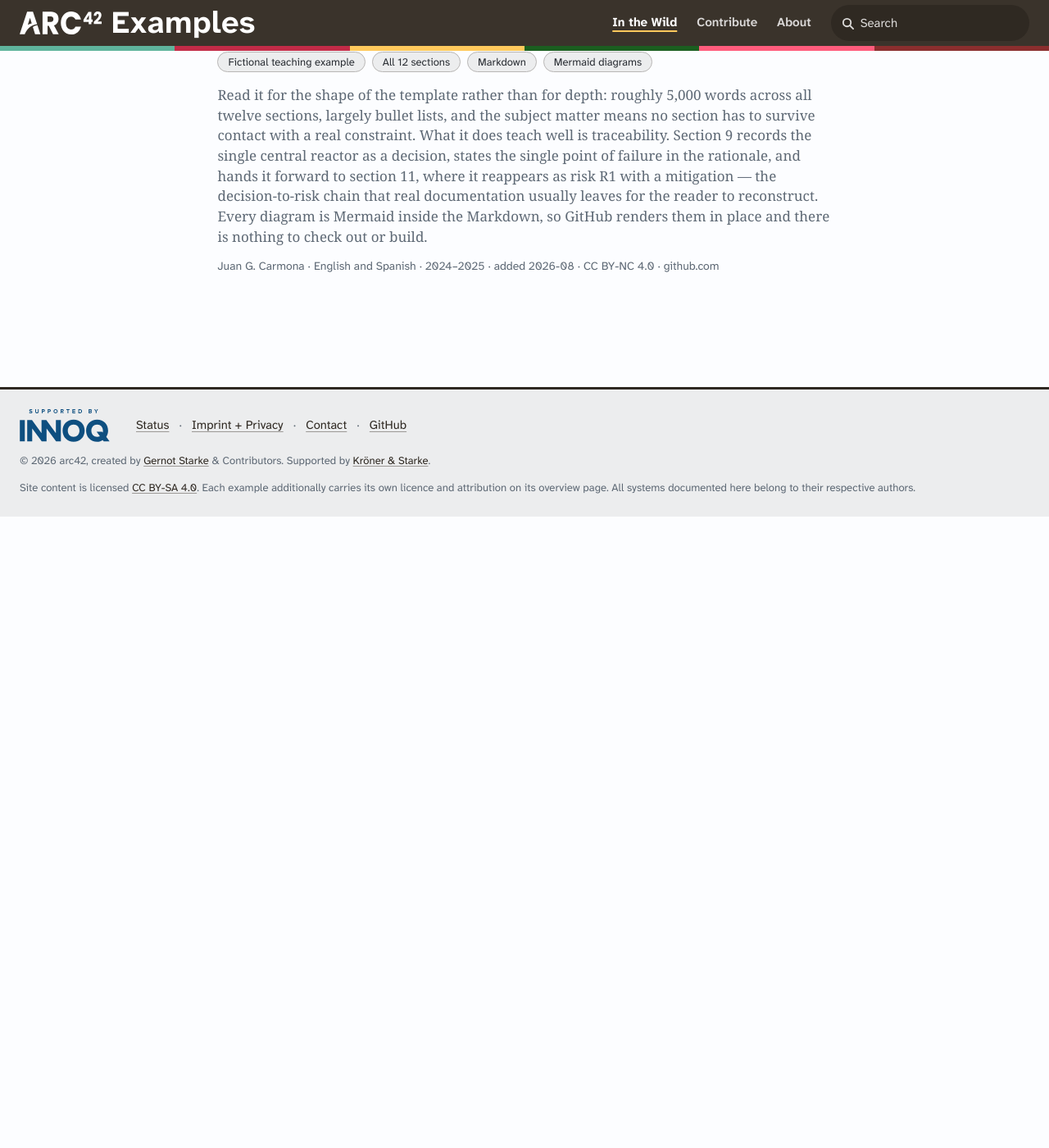
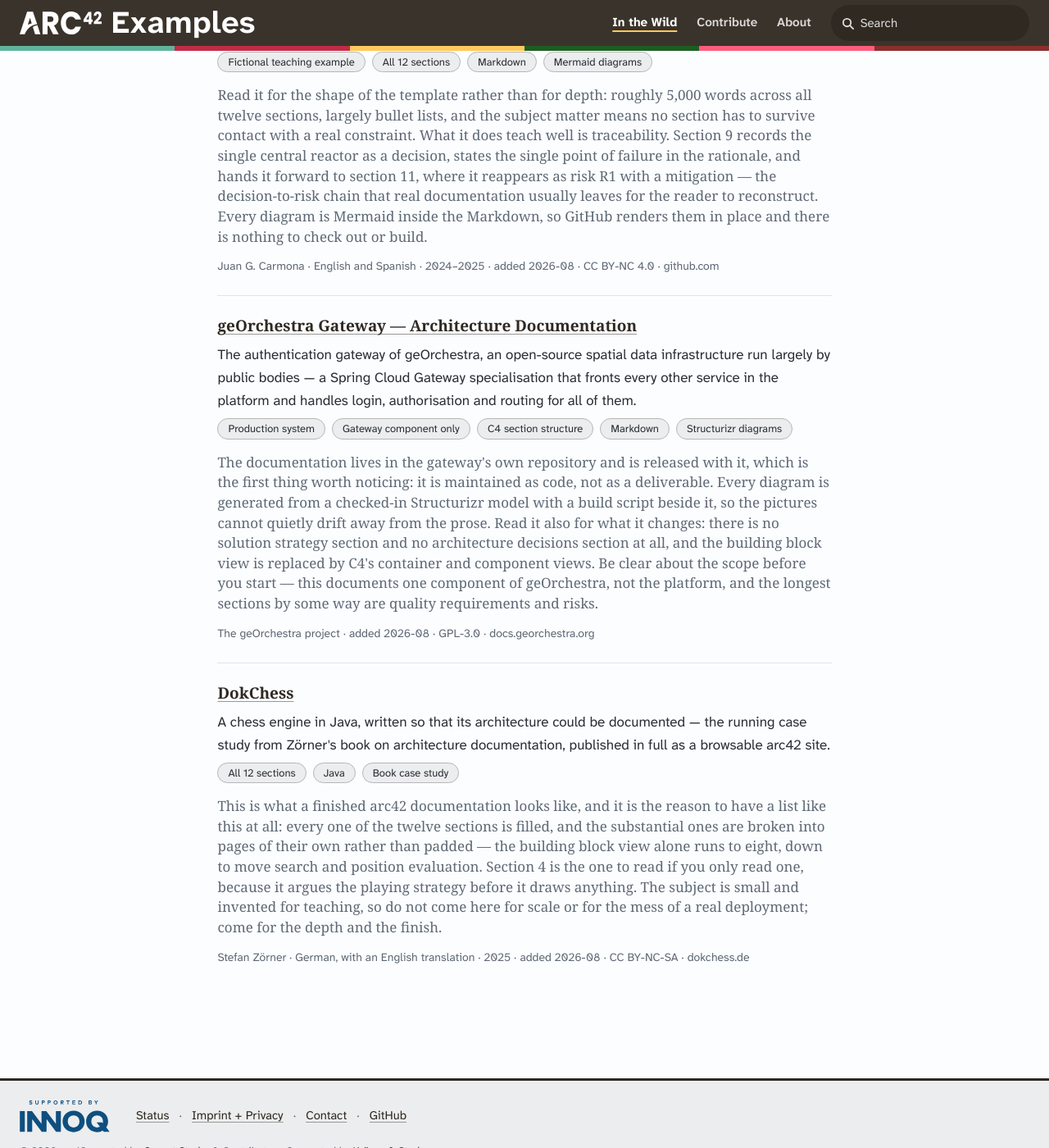
Before and after one commit to arc42/examples.arc42.org-site, a Jekyll site: the page built from _pages/in-the-wild.md, in a window 1280 px wide and 1400 px high, scrolled down 443 px. Shown: the whole window at 82% size. Built offline with Jekyll 4.4.1, drawn with Linux system fonts in a browser that asks for light colours; some web fonts are replaced; before the commit the page ends 1073 px from its top, so only the background shows below that.

Commit message:
add geOrchestra Gateway and DokChess; make list order editorial
Two more entries, and a change to how the page is ordered.

geOrchestra Gateway — the first real system on the page. Note the URL:
https://docs.georchestra.org (as originally proposed) is a 301 to the
marketing documentation portal, which has no arc42 content; the arc42
documentation is the gateway sub-project's, at
docs.georchestra.org/gateway/en/latest/arc42/. Scope is one component of
the SDI, not the platform, and the entry says so in the description, in a
facet, and in the note.

DokChess — placed last at the site owner's request. The link is the site
root, NOT the /dokchess/arc42/ path arc42.org/examples still advertises:
that path 301s to a broken https://www.dokchess.de//.

Ordering: dropped `| sort_natural: 'title'`. The file order is now the
page order. Alphabetical is the right default for an uncurated
bibliography and the wrong one here — it put a fictional teaching example
and a book-length case study side by side with nothing to tell a reader
which to open first. The rule (easiest first, deepest last, not a
ranking) is recorded in _data/in-the-wild.yml, along with its cost:
adding an entry is now a placement decision that needs justifying.

Co-Authored-By: Claude Opus 5 <noreply@anthropic.com>
Claude-Session: https://claude.ai/code/session_01P5gs2W1Se1U9Sd9ZQUnF1i

```diff
--- a/_data/in-the-wild.yml
+++ b/_data/in-the-wild.yml
@@ -56,9 +56,22 @@
 #   year         optional  When the documentation was written, if knowable.
 #                          A range is fine when it was revised substantially.
 #
-# ORDER DOES NOT MATTER: the page sorts by title. Keep the file alphabetical
-# anyway, so a pull request adding one entry is a one-line diff in a
-# predictable place.
+# ORDER IS EDITORIAL, and this file is where it is decided: the page renders
+# these top to bottom exactly as they appear below. It used to sort by title,
+# which is the right default for a bibliography nobody curates and the wrong
+# one here — alphabetical put a fictional teaching example and a decade-deep
+# book case study side by side with nothing to tell a newcomer which to open
+# first.
+#
+# The order is roughly EASIEST FIRST: shortest and most self-contained at the
+# top, deepest and least immediately accessible at the bottom. It is NOT a
+# ranking, and nothing on this page is better than anything else on it — the
+# note under each entry is the only quality signal, and it is dated and signed
+# by being ours.
+#
+# The cost of dropping the sort is that adding an entry is now a decision
+# rather than an alphabetical insert. Say in the pull request why the new entry
+# sits where it does.
 #
 # Example entry, for copying:
 #
@@ -102,3 +115,61 @@
   language:    English and Spanish
   year:        2024–2025
   added:       2026-08
+
+# Second: the first REAL system on the page, and deliberately right after the
+# invented one — a reader who has just seen what a tidy arc42 walkthrough looks
+# like meets a version of the same template bent to fit a running product.
+- title:       geOrchestra Gateway — Architecture Documentation
+  url:         https://docs.georchestra.org/gateway/en/latest/arc42/
+  author:      The geOrchestra project
+  description: >-
+    The authentication gateway of geOrchestra, an open-source spatial data
+    infrastructure run largely by public bodies — a Spring Cloud Gateway
+    specialisation that fronts every other service in the platform and handles
+    login, authorisation and routing for all of them.
+  note: >-
+    The documentation lives in the gateway's own repository and is released
+    with it, which is the first thing worth noticing: it is maintained as code,
+    not as a deliverable. Every diagram is generated from a checked-in
+    Structurizr model with a build script beside it, so the pictures cannot
+    quietly drift away from the prose. Read it also for what it changes: there
+    is no solution strategy section and no architecture decisions section at
+    all, and the building block view is replaced by C4's container and
+    component views. Be clear about the scope before you start — this documents
+    one component of geOrchestra, not the platform, and the longest sections by
+    some way are quality requirements and risks.
+  facets:      [Production system, Gateway component only, C4 section structure, Markdown, Structurizr diagrams]
+  licence:     GPL-3.0
+  added:       2026-08
+
+# LAST BY DECISION, and the one entry whose position is not the easiest-first
+# rule: it is the deepest example on the page and the only one whose primary
+# edition is not English, so it is the wrong thing to open first and the right
+# thing to arrive at. If the list grows past a screen, this ordering needs
+# revisiting — an entry nobody scrolls to is not being recommended.
+#
+# The URL is the SITE ROOT, not the /dokchess/arc42/ path that arc42.org still
+# links to: that path 301s to a broken `https://www.dokchess.de//`. Checked
+# 2026-08.
+- title:       DokChess
+  url:         https://www.dokchess.de/
+  author:      Stefan Zörner
+  description: >-
+    A chess engine in Java, written so that its architecture could be
+    documented — the running case study from Zörner's book on architecture
+    documentation, published in full as a browsable arc42 site.
+  note: >-
+    This is what a finished arc42 documentation looks like, and it is the
+    reason to have a list like this at all: every one of the twelve sections is
+    filled, and the substantial ones are broken into pages of their own rather
+    than padded — the building block view alone runs to eight, down to move
+    search and position evaluation. Section 4 is the one to read if you only
+    read one, because it argues the playing strategy before it draws anything.
+    The subject is small and invented for teaching, so do not come here for
+    scale or for the mess of a real deployment; come for the depth and the
+    finish.
+  facets:      [All 12 sections, Java, Book case study]
+  licence:     CC BY-NC-SA
+  language:    German, with an English translation
+  year:        2025
+  added:       2026-08
--- a/_pages/in-the-wild.md
+++ b/_pages/in-the-wild.md
@@ -24,7 +24,14 @@ permalink: /in-the-wild/
   If someone later "unifies" this page with the dashboard, they will have
   quietly promised that these links have been checked. They have not.
 {%- endcomment -%}
-{%- assign entries = site.data['in-the-wild'] | sort_natural: 'title' -%}
+{%- comment -%}
+  No sort. The order in _data/in-the-wild.yml IS the order on the page, and
+  that file's header explains the editorial rule behind it (easiest first,
+  deepest last, not a ranking). If you reinstate `| sort_natural: 'title'`
+  here, delete that rule there too — a documented reading order that the
+  template silently overrides is worse than no order at all.
+{%- endcomment -%}
+{%- assign entries = site.data['in-the-wild'] -%}
 
 <div class="ex-shell ex-shell--prose">
   <div class="ex-prose">
```
